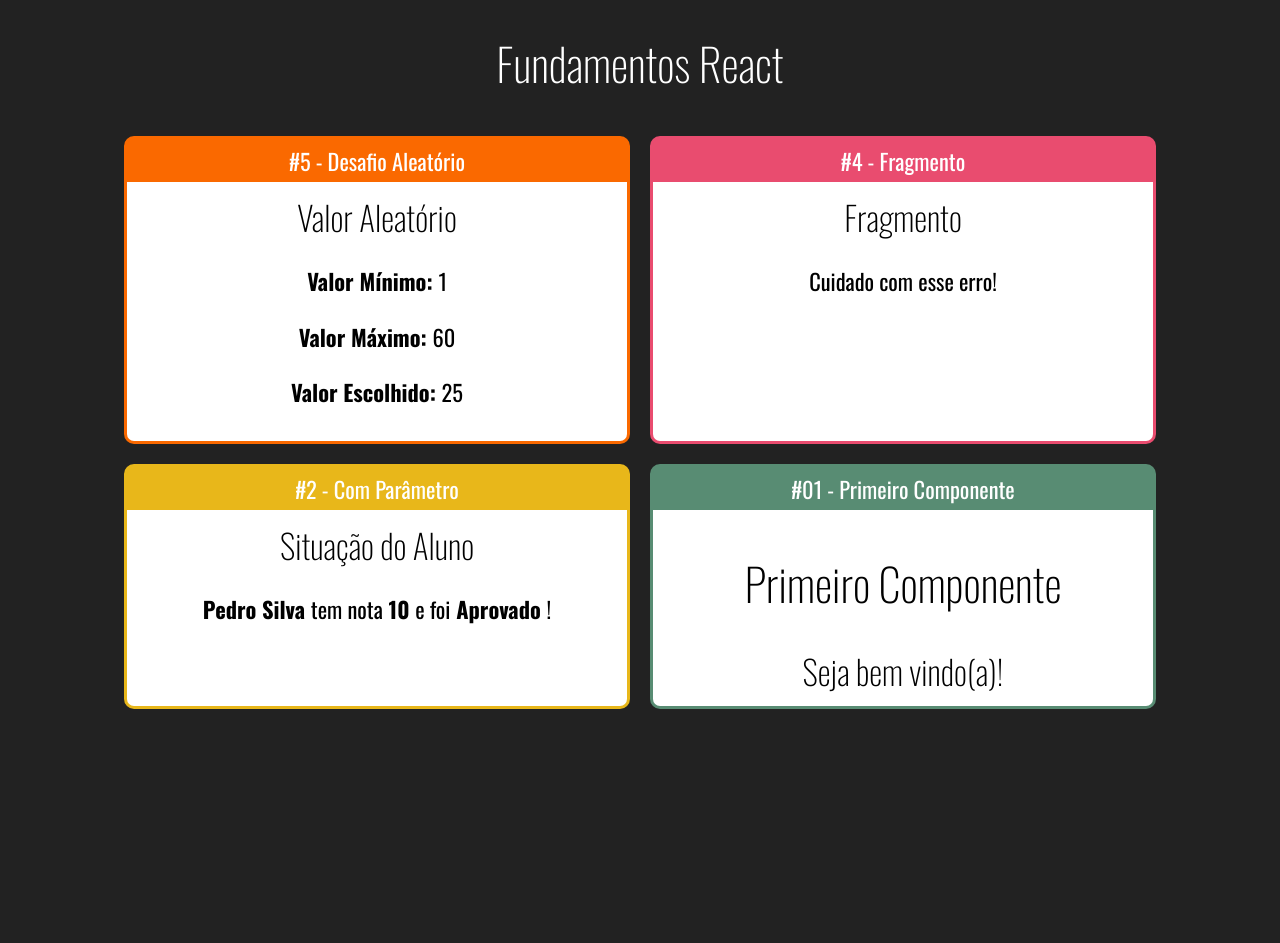
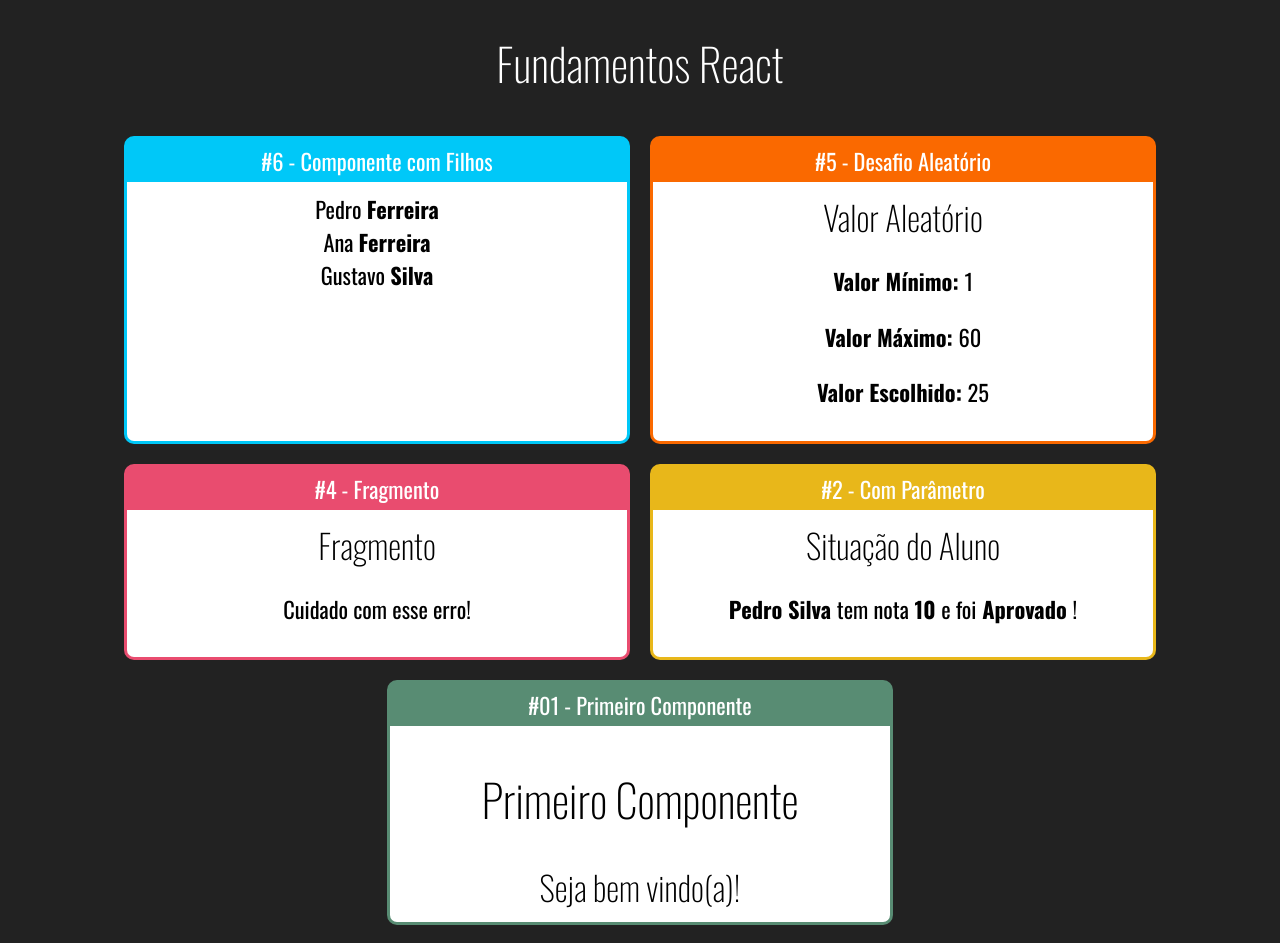
Before and after one commit to Edmilson-Hao/fundamentos-react, a React (Create React App) app: page / in a window 1280 px wide. Before the commit the page ends 800 px from the top, so only its background shows below. Built offline with nearby package versions, Linux system fonts and the light colour scheme.

Commit message:
Aula 25 - Componente com filho #1

```diff
--- a/src/components/App.jsx
+++ b/src/components/App.jsx
@@ -1,5 +1,6 @@
 import React            from 'react'
 
+import Familia          from './basicos/Familia'
 import Card             from './layout/Card'
 import Aleatorio        from './basicos/Aleatorio'
 import Fragmento        from './basicos/Fragmento'
@@ -18,6 +19,10 @@
         <h1>Fundamentos React</h1>
 
         <div className='Cards'>
+
+            <Card titulo='#6 - Componente com Filhos' color='#00C8F8'>
+                <Familia sobrenome='Ferreira'/>
+            </Card>
 
             <Card titulo='#5 - Desafio Aleatório' color='#FA6900'>
                 <Aleatorio min={1} max={60} />
--- /dev/null
+++ b/src/components/basicos/Familia.jsx
@@ -0,0 +1,14 @@
+import React from 'react'
+
+import FamiliaMembro from './FamiliaMembro'
+
+//Passando props para componente filho, pode ser usar destructuring {...props}
+export default props => {
+    return (
+        <div>
+            <FamiliaMembro nome='Pedro' sobrenome={ props.sobrenome }/>
+            <FamiliaMembro nome='Ana' {...props}/>
+            <FamiliaMembro nome='Gustavo' sobrenome='Silva'/>
+        </div>
+    )
+}
--- /dev/null
+++ b/src/components/basicos/FamiliaMembro.jsx
@@ -0,0 +1,9 @@
+import React from 'react'
+
+export default props => {
+    return (
+        <div>
+            { props.nome } <strong>{ props.sobrenome}</strong>
+        </div>
+    )
+}
```
